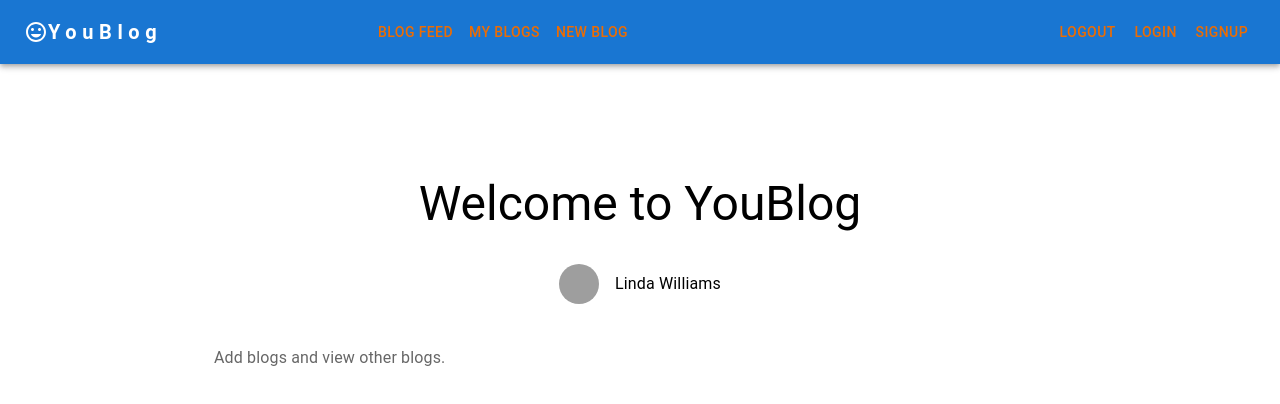
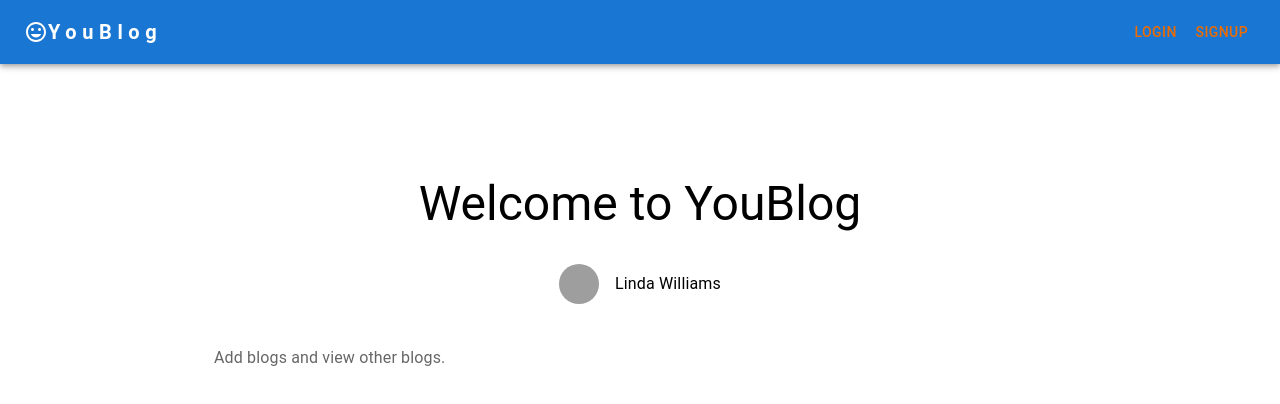
Before and after one commit to Jonathan-Hay/MERN-Blog-Sharing-Application, a React (Create React App) app in the folder client/: page / in a window 1280 px wide. Shown: the top 404 px of the page. Built offline with nearby package versions, Linux system fonts and the light colour scheme; grey boxes are pictures that could not be loaded.

Commit message:
fixed store. Header options change now depending on auth state

```diff
--- a/client/src/components/Header.js
+++ b/client/src/components/Header.js
@@ -1,18 +1,23 @@
-import * as React from "react";
+import React, { useState } from "react";
+import { useSelector } from "react-redux";
+
 import AppBar from "@mui/material/AppBar";
 import Box from "@mui/material/Box";
 import Toolbar from "@mui/material/Toolbar";
 import Typography from "@mui/material/Typography";
 import Button from "@mui/material/Button";
 import { Link } from "react-router-dom";
-import InsertEmoticonIcon from '@mui/icons-material/InsertEmoticon';
+import InsertEmoticonIcon from "@mui/icons-material/InsertEmoticon";
 
 function Header() {
+  const isLoggedIn = useSelector((state) => state.isAuthenticated);
+  console.log(isLoggedIn);
+
   return (
     <Box sx={{ flexGrow: 1 }}>
       <AppBar position="static">
         <Toolbar>
-          <InsertEmoticonIcon/>
+          <InsertEmoticonIcon />
           <Typography
             noWrap
             component="a"
@@ -21,13 +26,13 @@ function Header() {
             sx={{
               textDecoration: "none",
               color: "inherit",
-              letterSpacing: '.35rem',
+              letterSpacing: ".35rem",
               fontWeight: 600,
             }}
           >
             YouBlog
           </Typography>
-
+          {isLoggedIn && (
             <Box
               display="flex"
               marginLeft={"auto"}
@@ -44,17 +49,25 @@ function Header() {
                 New Blog
               </Button>
             </Box>
+          )}
 
           <Box display="flex" marginLeft="auto">
+            {isLoggedIn && (
               <Button LinkComponent={Link} to="/auth" color="warning">
                 Logout
               </Button>
+            )}
+
+            {!isLoggedIn && (
+              <React.Fragment>
                 <Button LinkComponent={Link} to="/auth" color="warning">
                   Login
                 </Button>
                 <Button LinkComponent={Link} to="/auth" color="warning">
                   Signup
                 </Button>
+              </React.Fragment>
+            )}
           </Box>
         </Toolbar>
       </AppBar>
--- a/client/src/components/WelcomeText.js
+++ b/client/src/components/WelcomeText.js
@@ -4,13 +4,7 @@ import {
   Container,
   Box,
   Typography,
-  Chip,
   Avatar,
-  CardContent,
-  CardHeader,
-  CardMedia,
-  Snackbar,
-  IconButton,
 } from "@mui/material";
 
 const WelcomeText = () => {
--- a/client/src/index.js
+++ b/client/src/index.js
@@ -3,13 +3,17 @@ import ReactDOM from "react-dom/client";
 import "./index.css";
 import App from "./App";
 import reportWebVitals from "./reportWebVitals";
-import { BrowserRouter }  from "react-router-dom";
+import { BrowserRouter } from "react-router-dom";
+import { store } from "./store/index";
+import { Provider }  from "react-redux";
 
 const root = ReactDOM.createRoot(document.getElementById("root"));
 root.render(
   <React.StrictMode>
     <BrowserRouter>
-      <App />
+      <Provider store={store}>
+        <App />
+      </Provider>
     </BrowserRouter>
   </React.StrictMode>
 );
--- a/client/src/store/auth.js
+++ b/client/src/store/auth.js
@@ -3,6 +3,7 @@ import { createSlice } from "@reduxjs/toolkit";
 const initialAuthSlice = {
   isAuthenticated: false,
 };
+;
 
 const authSlice = createSlice({
   name: "authentication",
--- a/client/src/store/index.js
+++ b/client/src/store/index.js
@@ -2,5 +2,5 @@ import { configureStore } from "@reduxjs/toolkit";
 import authReducer from "./auth.js";
 
 export const store = configureStore({
-  reducer: { auth: authReducer },
+  reducer: authReducer,
 });
```
Lines whose indentation alone changed are shown as unchanged.
